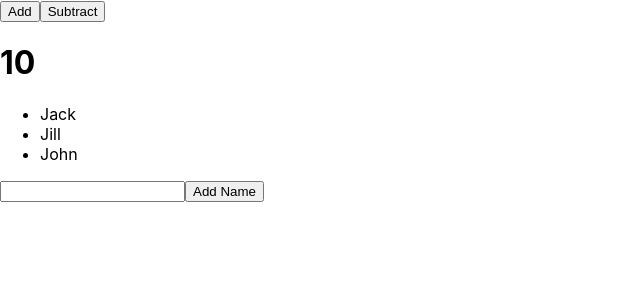
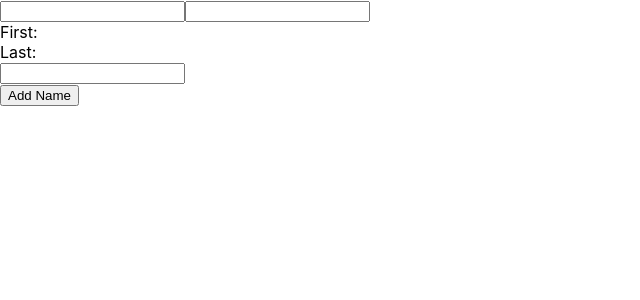
Before and after one commit to robonafisi/React-useReducer, a React (Create React App) app: page / in a window 1280 px wide. Shown: the top 300 px of the page, without its empty margins (0-640 px from the left). Built offline with nearby package versions, Linux system fonts and the light colour scheme.

Commit message:
Adding reducer

```diff
--- a/src/App.js
+++ b/src/App.js
@@ -1,61 +1,69 @@
-import { useState } from 'react';
+import { useReducer } from 'react';
  import './App.css';
 
-function NameList(){
-  const[list, setList] = useState(["Jack", "Jill", "John"]);
-  const [name, setName] = useState("");
+ function UserForm(){
+   const [state, dispatch] = useReducer((state, action) =>({
+       ...state,
+       ...action,
+     }),
 
-   function nameChange(){
-     setList([...list, name]);
-     setName('');
-   };
-
+   {
+     first:"",
+     last:"",
+ });
    return(
      <div>
-      <ul>
-        {list.map((name)=>(
-          <li key={name}>{name}</li>
-        ))}
-      </ul>
        <input
        type="text"
-      value={name}
-      onChange={(e) => setName(e.target.value)}
+       value={state.first}
+       onChange={(e)=> dispatch({first: e.target.value})}
        />
+       <input
+       type="text"
+       value={state.last}
+       onChange={(e)=> dispatch({last: e.target.value})}
+       />
+       <div>
+         First: {state.first}
+       </div>
+       <div>
+           Last: {state.last}
+       </div>
+     </div>
+   );
+ }
+
+ function NameList() {
+   const[ state, dispatch ] = useReducer((state, action)=>{
+     switch(action.type){
+       case "SET_NAME":
+         return { ...state, name:action.payload};
+       case "ADD_NAME":
+         return {...state, names: [...state.names, state.name ], name:""};
+     }
+   },
+   {
+     names: [],
+     name:"",
+
+   })
+   return(
+     <div>
+       <div>
+         {state.names.map((name, index)=>(
+           <div>{name}</div>
+         ))}
+       </div>
+       <input
+       type='text'
+       value={state.name}
+       onChange={(e) => dispatch({type:"SET_NAME", payload: e.target.value})}/>
+       <div>
          <button
-      onClick={nameChange}>
+         onClick={() => dispatch({type:"ADD_NAME", payload:state.name})}>
            Add Name
          </button>
        </div>
-  )
-}
-
-function Counter() {
-  const[count, setCount] = useState(10);
-
-  function addOne(){
-    setCount(count + 1);
-  }
-
-  function subtractOne(){
-    setCount(count - 1);
-  }
-
-  return (
-    <div>
-      <header>
-        <button
-        onClick={addOne}>
-          Add
-        </button>
-        <button
-        onClick={subtractOne}>
-          Subtract
-        </button>
-        <h1>
-          {count}
-        </h1>
-      </header>
      </div>
    );
  }
@@ -63,7 +71,7 @@ function Counter() {
  function App() {
    return(
      <div>
-      <Counter />
+       <UserForm />
        <NameList />
      </div>
    );
```
Lines whose indentation alone changed are shown as unchanged.
